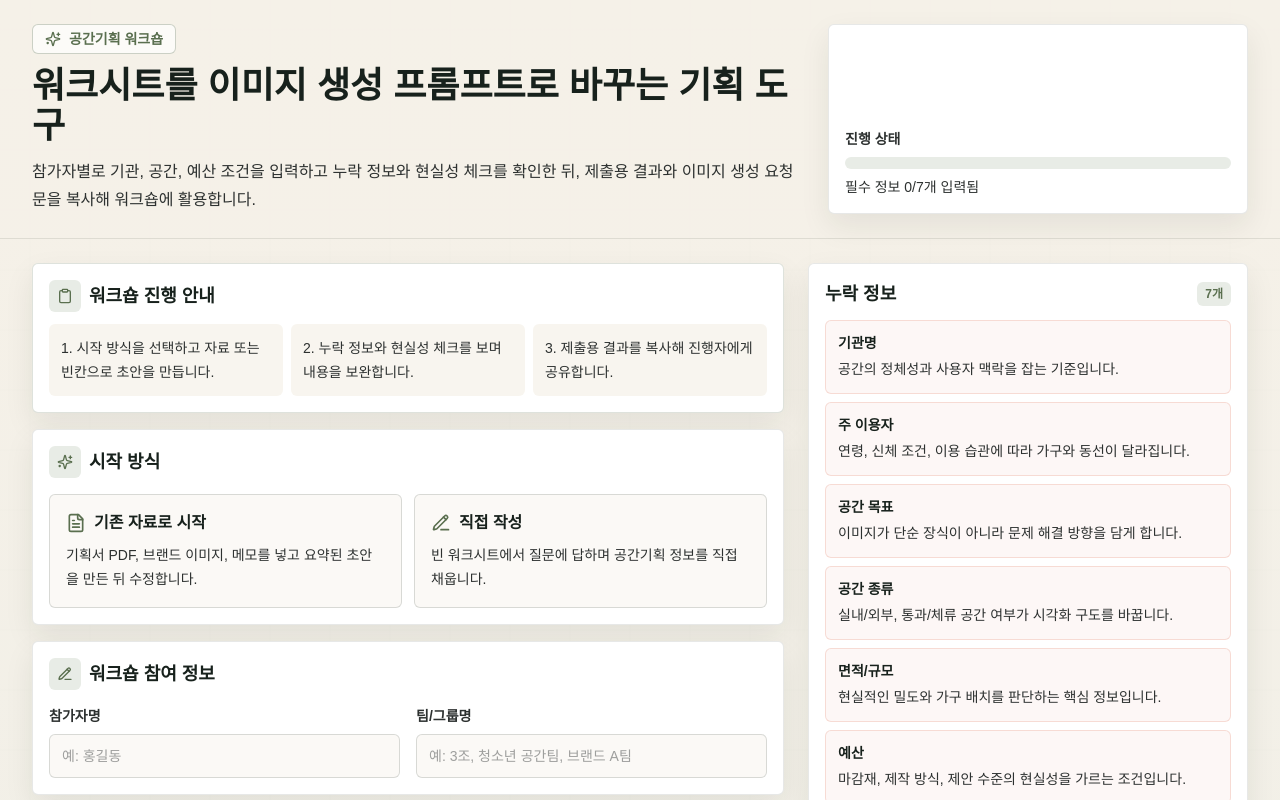
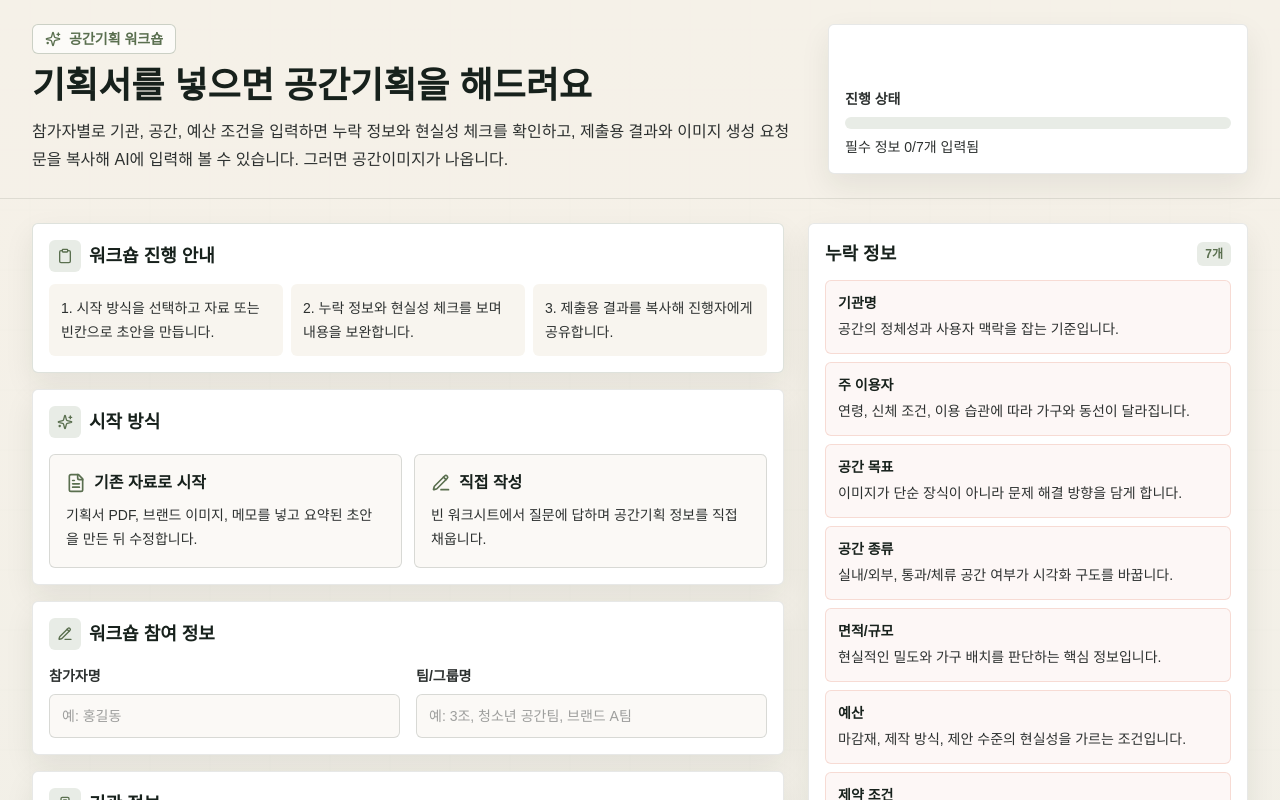
Before and after one commit to wons-10wells/space-planning-workshop, a Next.js app: page / in a window 1280 px wide. Shown: the top 800 px of the page. Built offline with nearby package versions, Linux system fonts and the light colour scheme.

Commit message:
Update hero workshop copy

```diff
--- a/app/page.tsx
+++ b/app/page.tsx
@@ -463,11 +463,11 @@ export default function Home() {
               공간기획 워크숍
             </div>
             <h1 className="max-w-3xl text-3xl font-bold leading-tight text-ink sm:text-4xl">
-              워크시트를 이미지 생성 프롬프트로 바꾸는 기획 도구
+              기획서를 넣으면 공간기획을 해드려요
             </h1>
             <p className="mt-3 max-w-3xl text-base leading-7 text-graphite">
-              참가자별로 기관, 공간, 예산 조건을 입력하고 누락 정보와 현실성 체크를 확인한 뒤,
-              제출용 결과와 이미지 생성 요청문을 복사해 워크숍에 활용합니다.
+              참가자별로 기관, 공간, 예산 조건을 입력하면 누락 정보와 현실성 체크를 확인하고,
+              제출용 결과와 이미지 생성 요청문을 복사해 AI에 입력해 볼 수 있습니다. 그러면 공간이미지가 나옵니다.
             </p>
           </div>
           <div className="grid content-end gap-2 rounded-md border border-ink/10 bg-white p-4 shadow-panel">
--- a/index.html
+++ b/index.html
@@ -404,10 +404,10 @@
       <div class="hero-inner">
         <div>
           <div class="badge">✦ 공간기획 워크숍</div>
-          <h1>워크시트를 이미지 생성 프롬프트로 바꾸는 기획 도구</h1>
+          <h1>기획서를 넣으면 공간기획을 해드려요</h1>
           <p class="lead">
-            참가자별로 기관, 공간, 예산 조건을 입력하고 누락 정보와 현실성 체크를 확인한 뒤,
-            제출용 결과와 이미지 생성 요청문을 복사해 워크숍에 활용합니다.
+            참가자별로 기관, 공간, 예산 조건을 입력하면 누락 정보와 현실성 체크를 확인하고,
+            제출용 결과와 이미지 생성 요청문을 복사해 AI에 입력해 볼 수 있습니다. 그러면 공간이미지가 나옵니다.
           </p>
         </div>
         <div class="progress">
```
